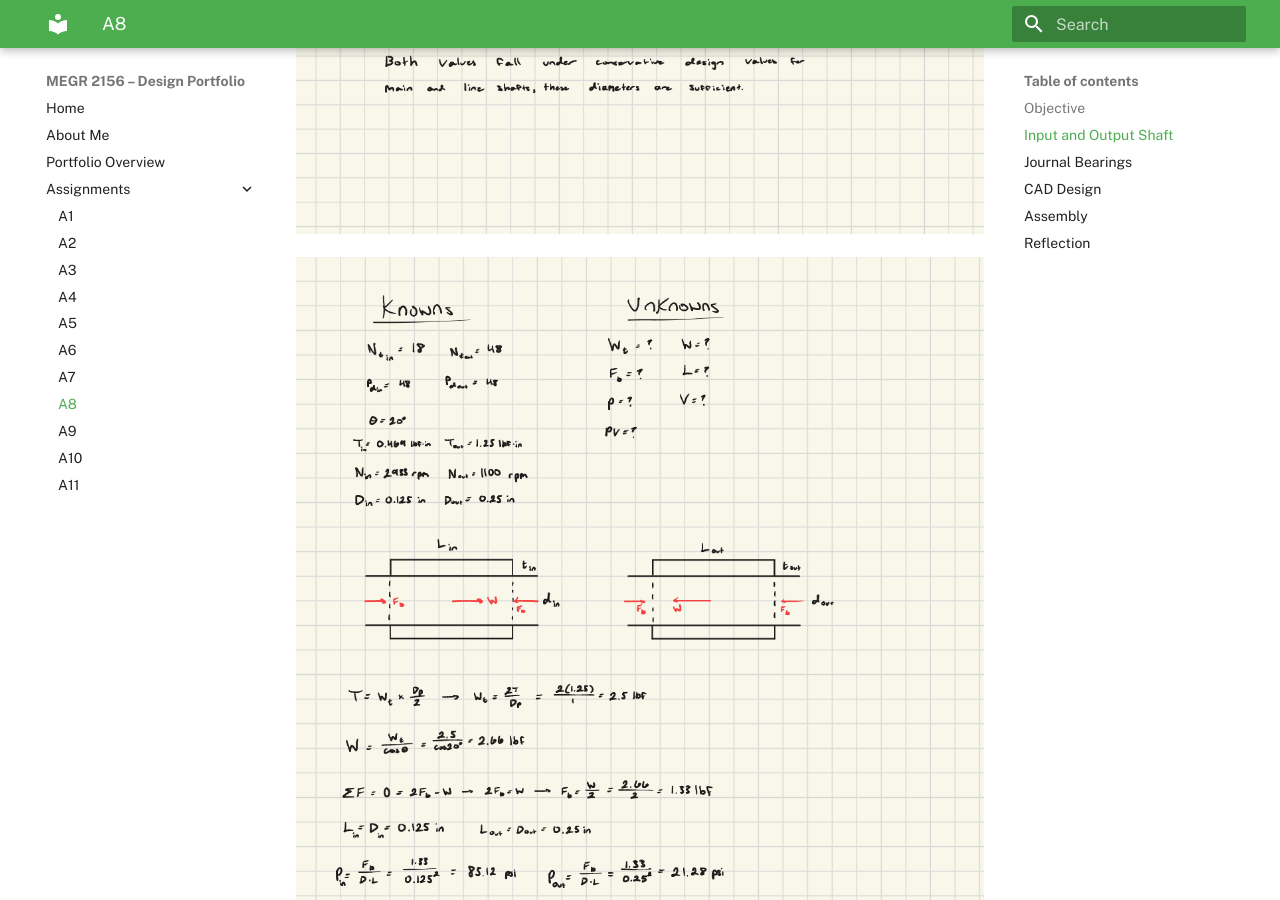
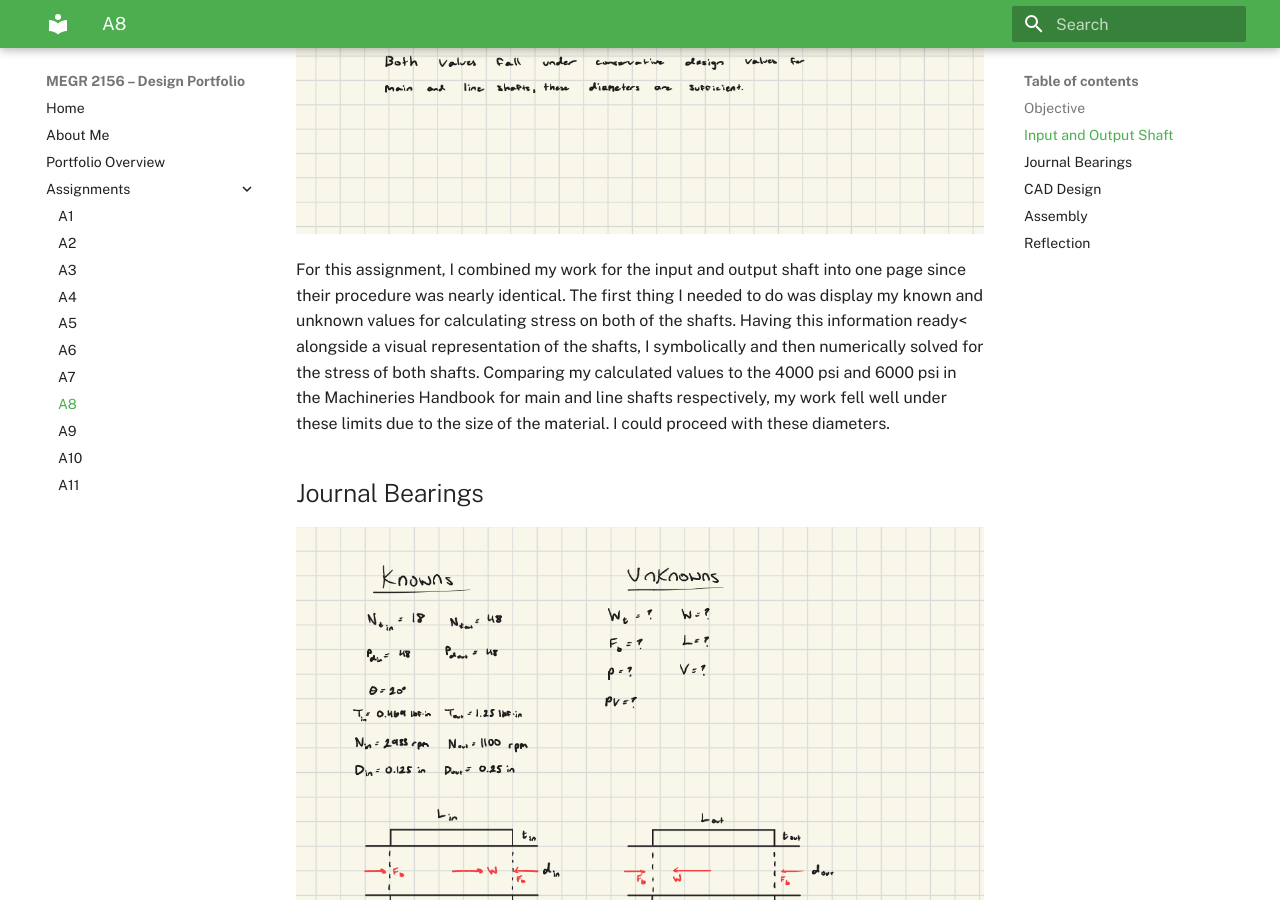
Before and after one commit to Jmswanchara/megr2156-portfolio, an MkDocs documentation site: the page built from docs/assignments/A08/index.md, in a window 1280 px wide and 900 px high, scrolled down 1264 px. Built offline with MkDocs 1.6.1 and Material for MkDocs 9.7.7, drawn with Linux system fonts in a browser that asks for light colours.

Commit message:
Update A08 index with combined shaft procedures
Combined input and output shaft work into one page and updated images.

```diff
--- a/docs/assignments/A08/index.md
+++ b/docs/assignments/A08/index.md
@@ -8,13 +8,17 @@
 
 ![Page 1](Page_1_A8.png)
 
-![Page 2](Page_2_A8.png)
+For this assignment, I combined my work for the input and output shaft into one page since their procedure was nearly identical.  The first thing I needed to do was display my known and unknown values for calculating stress on both of the shafts.  Having this information ready< alongside a visual representation of the shafts, I symbolically and then numerically solved for the stress of both shafts.  Comparing my calculated values to the 4000 psi and 6000 psi in the Machineries Handbook for main and line shafts respectively, my work fell well under these limits due to the size of the material.  I could proceed with these diameters.
 
 ## Journal Bearings
 
-![Page 3](Page_3_A8.png)
+![Page 2](Page_2_A8.png)
+
+
 
 ![Table](table_A8.png)
+
+![Page 3](Page_3_A8.png)
 
 ## CAD Design
 
```
